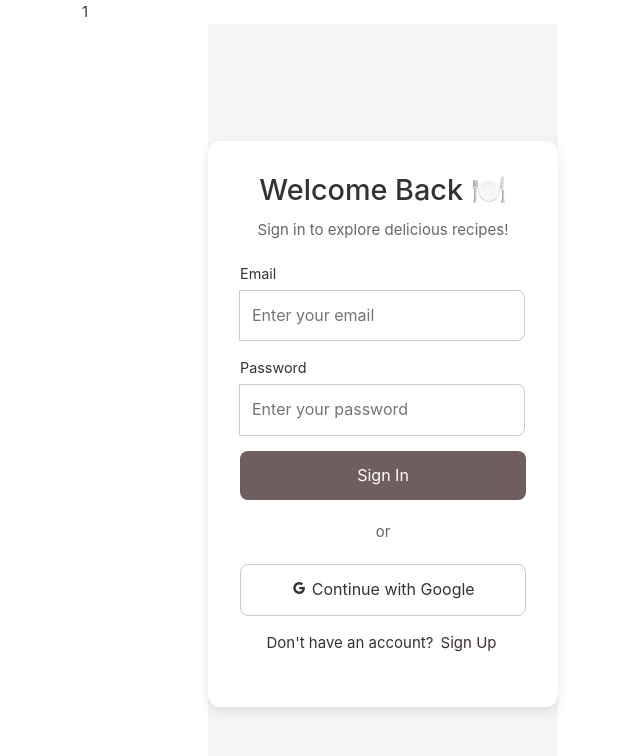
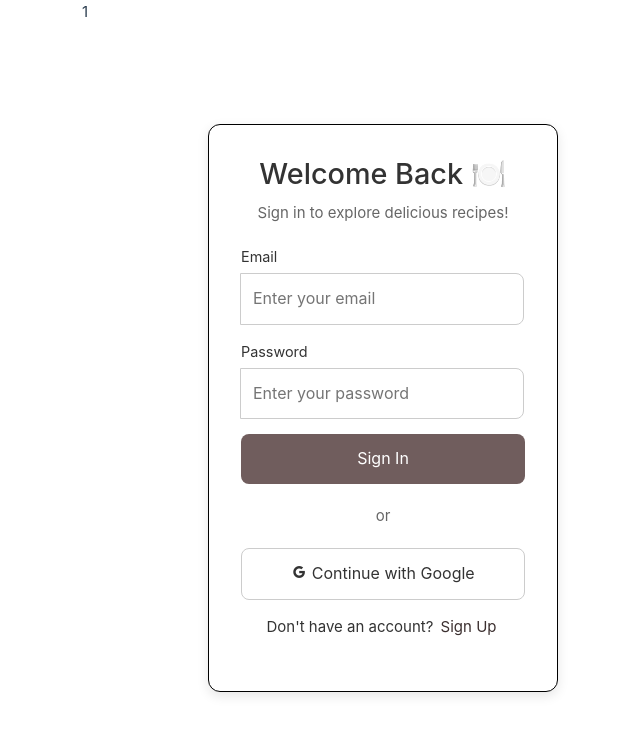
Before and after one commit to sammie004/recipeDorm_frontend, a Vue app in the folder recipeDorm/: page /login in a window 1280 px wide. Shown: the top 756 px of the page, without its empty margins (208-848 px from the left). Built offline with nearby package versions, Linux system fonts and the light colour scheme; a web font is replaced by a local one.

Commit message:
Fix Vercel routing issue

```diff
--- a/recipeDorm/src/views/loginPage.vue
+++ b/recipeDorm/src/views/loginPage.vue
@@ -71,9 +71,11 @@ const handleGoogleLogin = () => {
   display: flex;
   align-items: center;
   justify-content: center;
-  background: #f5f5f5;
+  background: white;
   position: relative;
   left: 36%;
+  /* border: 1px solid black; */
+  top: -2%;
 }
 
 .login-box {
@@ -82,6 +84,7 @@ const handleGoogleLogin = () => {
   border-radius: 12px;
   box-shadow: 0 4px 12px rgba(0, 0, 0, 0.1);
   width: 350px;
+  border: 1px solid black;
   text-align: center;
 }
 
```
Also changed, not shown: recipeDorm/vercel.json (added).
